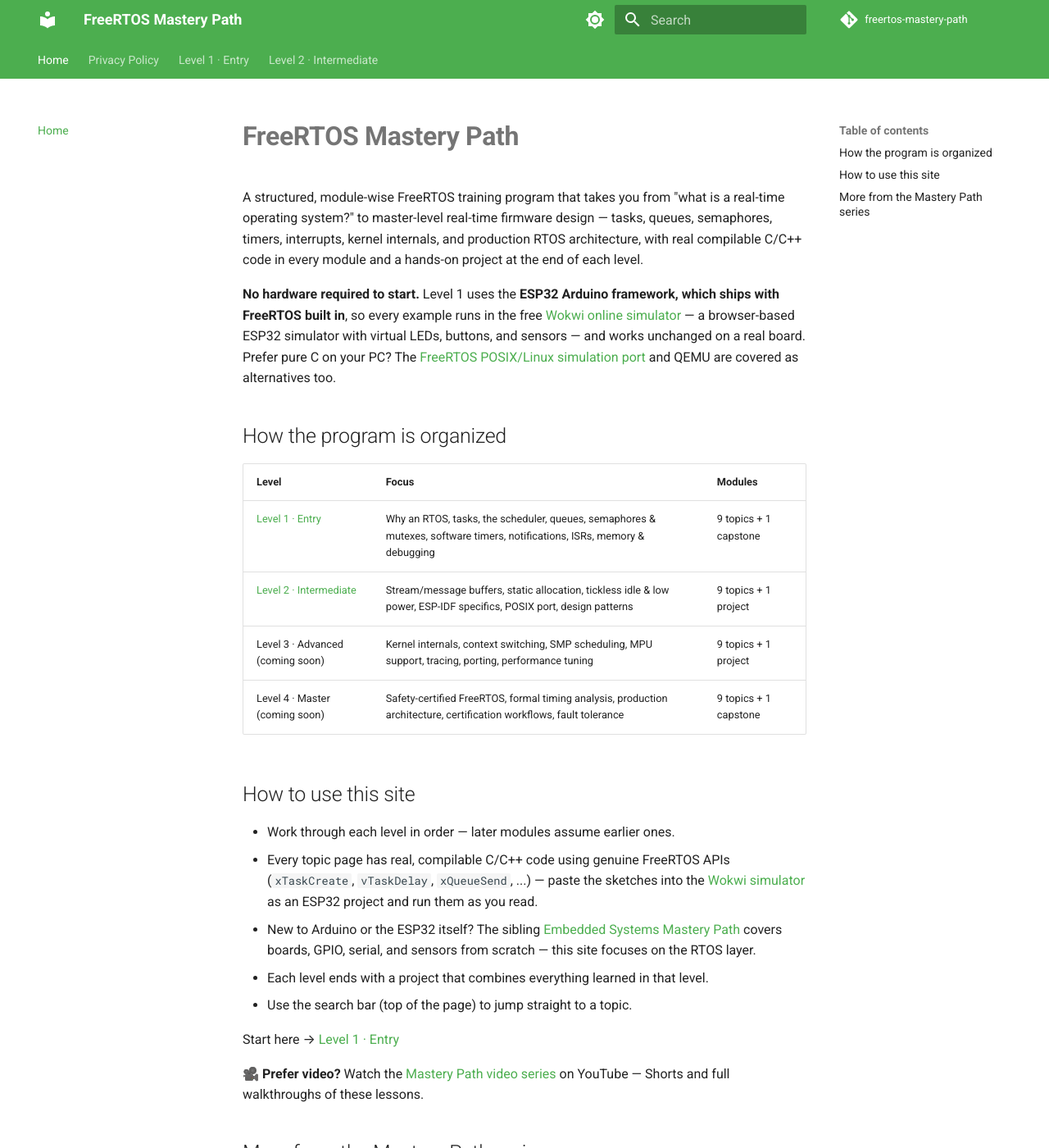
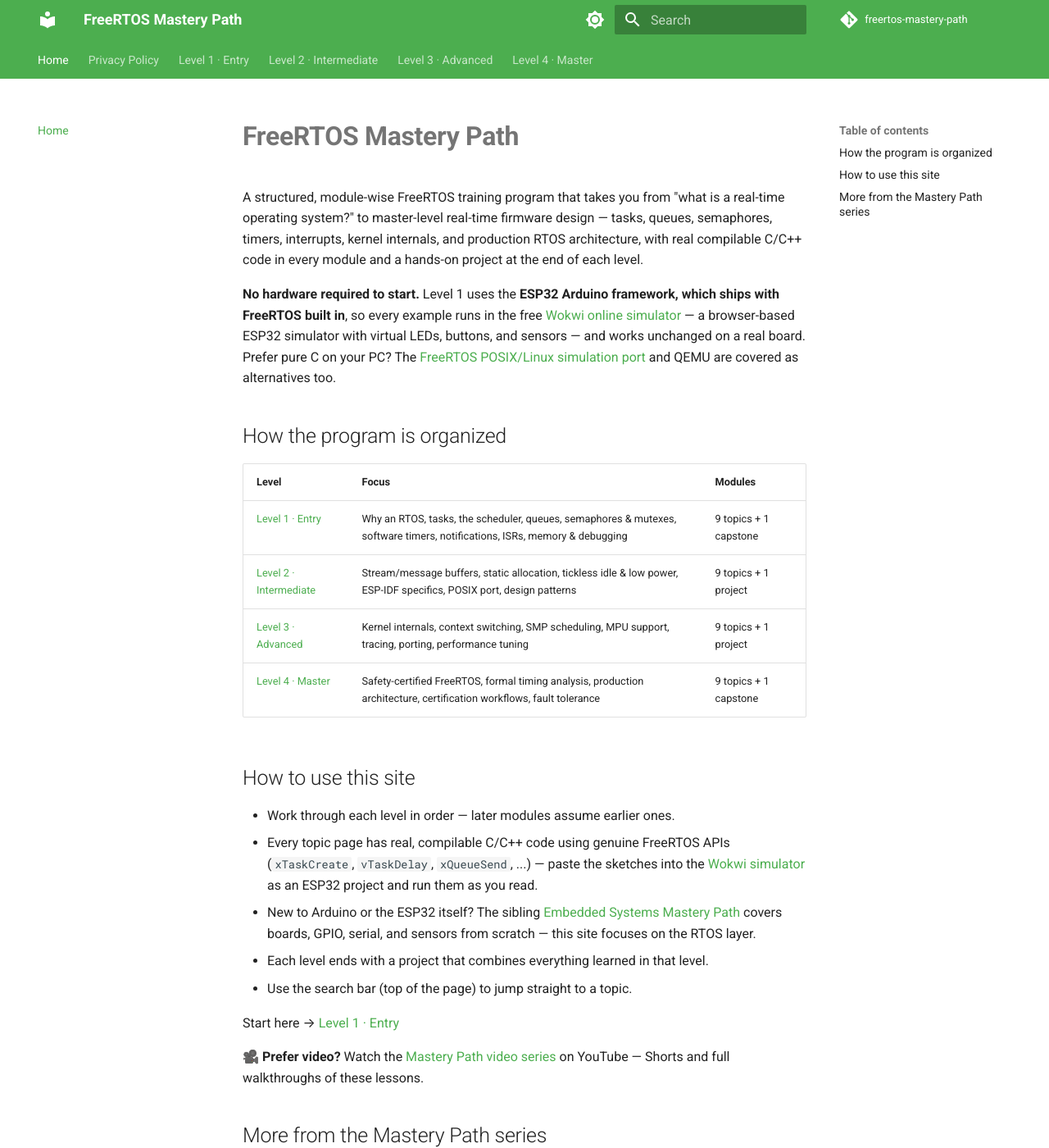
Before and after one commit to SIGILIPELLI/freertos-mastery-path, an MkDocs documentation site: the page built from docs/index.md, in a window 1280 px wide and 1400 px high. Shown: the whole window at 82% size. Built offline with MkDocs 1.6.1 and Material for MkDocs 9.7.7, drawn with Linux system fonts in a browser that asks for light colours; comment, search, counter and statistics services are not loaded; part of the change alters nothing that is shown.

Commit message:
Restore finished level(s) to nav/sitemap/homepage
Co-Authored-By: Claude Opus 5 <noreply@anthropic.com>

```diff
--- a/docs/index.md
+++ b/docs/index.md
@@ -25,8 +25,8 @@ and QEMU are covered as alternatives too.
 |-------|-------|---------|
 | [Level 1 · Entry](level-1/index.md) | Why an RTOS, tasks, the scheduler, queues, semaphores & mutexes, software timers, notifications, ISRs, memory & debugging | 9 topics + 1 capstone |
 | [Level 2 · Intermediate](level-2/index.md) | Stream/message buffers, static allocation, tickless idle & low power, ESP-IDF specifics, POSIX port, design patterns | 9 topics + 1 project |
-| Level 3 · Advanced (coming soon) | Kernel internals, context switching, SMP scheduling, MPU support, tracing, porting, performance tuning | 9 topics + 1 project |
-| Level 4 · Master (coming soon) | Safety-certified FreeRTOS, formal timing analysis, production architecture, certification workflows, fault tolerance | 9 topics + 1 capstone |
+| [Level 3 · Advanced](level-3/index.md) | Kernel internals, context switching, SMP scheduling, MPU support, tracing, porting, performance tuning | 9 topics + 1 project |
+| [Level 4 · Master](level-4/index.md) | Safety-certified FreeRTOS, formal timing analysis, production architecture, certification workflows, fault tolerance | 9 topics + 1 capstone |
 
 ## How to use this site
 
--- a/mkdocs.yml
+++ b/mkdocs.yml
@@ -74,7 +74,27 @@ nav:
       - "Gatekeeper Tasks & Design Patterns": level-2/08-gatekeeper-patterns.md
       - "Watchdogs & Task Supervision": level-2/09-watchdogs-supervision.md
       - "Project — Multi-Sensor Gateway": level-2/10-project-multi-sensor-gateway.md
-# --- auto-pruned stub levels (see AdSense low-value-content fix) ---
-exclude_docs: |
-  level-3/*.md
-  level-4/*.md
+  - "Level 3 · Advanced":
+      - Overview: level-3/index.md
+      - "Kernel Internals — Lists & Ready Lists": level-3/01-kernel-internals-lists.md
+      - "Context Switching Deep Dive": level-3/02-context-switching.md
+      - "SMP Scheduling": level-3/03-smp-scheduling.md
+      - "MPU Support & Memory Protection": level-3/04-mpu-memory-protection.md
+      - "Tracing — Tracealyzer & SystemView": level-3/05-tracing-tools.md
+      - "Porting FreeRTOS to a New MCU": level-3/06-porting-freertos.md
+      - "Advanced ISR & Latency Design": level-3/07-advanced-isr-latency.md
+      - "Performance Tuning & Measurement": level-3/08-performance-tuning.md
+      - "Networking — FreeRTOS-Plus-TCP": level-3/09-freertos-plus-tcp.md
+      - "Project — Instrumented RTOS Firmware": level-3/10-project-instrumented-firmware.md
+  - "Level 4 · Master":
+      - Overview: level-4/index.md
+      - "Safety-Certified FreeRTOS (SAFERTOS)": level-4/01-safety-certified-freertos.md
+      - "Formal Timing Analysis (RMA & WCET)": level-4/02-formal-timing-analysis.md
+      - "Production Firmware Architecture": level-4/03-production-architecture.md
+      - "Certification Workflows (IEC 61508 / ISO 26262)": level-4/04-certification-workflows.md
+      - "Secure Firmware & TrustZone": level-4/05-secure-firmware-trustzone.md
+      - "OTA Updates for RTOS Firmware": level-4/06-ota-rtos-firmware.md
+      - "Fault-Tolerant & High-Availability Design": level-4/07-fault-tolerant-design.md
+      - "Multi-Core AMP Architectures": level-4/08-multicore-amp.md
+      - "Long-Term Maintenance & LTS Strategy": level-4/09-lts-maintenance.md
+      - "Capstone — Production RTOS Product": level-4/10-capstone-production-product.md
```
